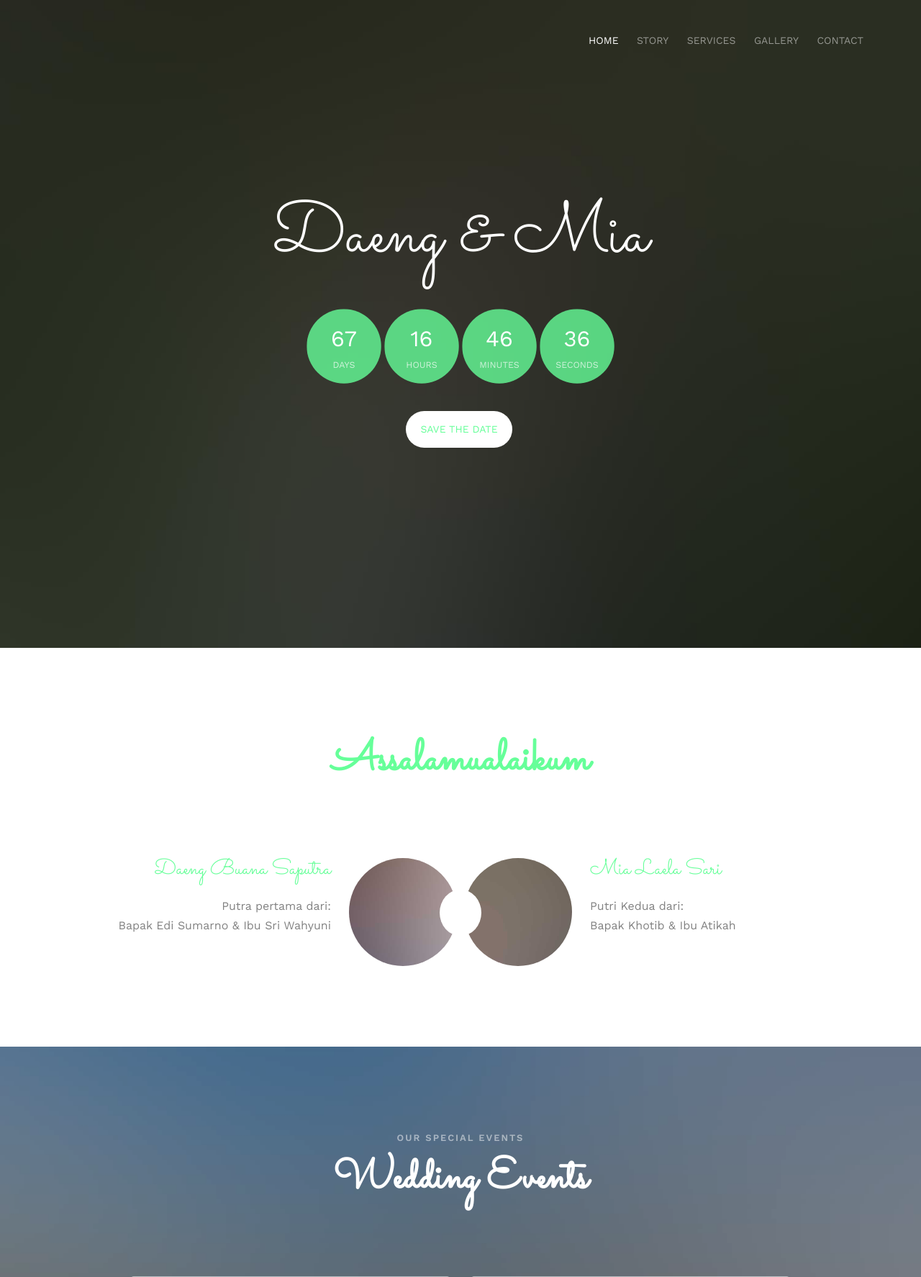
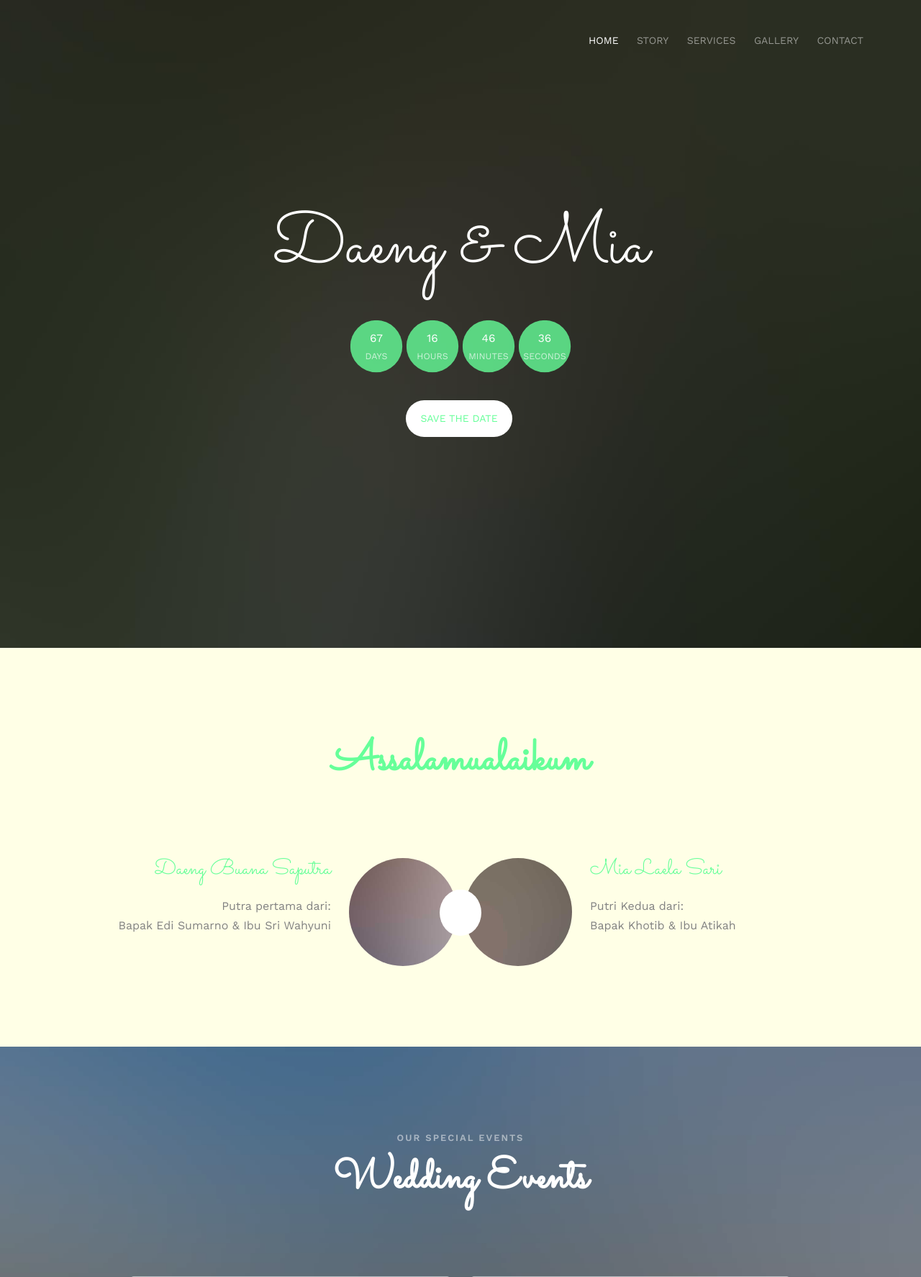
Before and after one commit to daengbusa/MiaDaeng, a PHP site: page / in a window 1280 px wide. Shown: the top 1774 px of the page at 72% size. Run offline with PHP 8.4, Linux system fonts and the light colour scheme; some web fonts are replaced.

Commit message:
Update style.css

```diff
--- a/css/style.css
+++ b/css/style.css
@@ -19,7 +19,7 @@ body {
   font-size: 16px;
   line-height: 1.7;
   color: #828282;
-  background: #fff;
+  background: #ffffe6;
 }
 
 #page {
@@ -943,8 +943,8 @@ form label {
 .simply-countdown > .simply-section {
   /* coutndown blocks */
   display: inline-block;
-  width: 100px;
-  height: 100px;
+  width: 70px;
+  height: 70px;
   background: rgba(102, 255, 153, 0.8);
   margin: 0 4px;
   -webkit-border-radius: 50%;
@@ -970,8 +970,8 @@ form label {
   /* countdown block inner div */
   display: table-cell;
   vertical-align: middle;
-  height: 100px;
-  width: 100px;
+  height: 70px;
+  width: 70px;
 }
 
 .simply-countdown > .simply-section .simply-amount,
@@ -982,7 +982,7 @@ form label {
 }
 
 .simply-countdown > .simply-section .simply-amount {
-  font-size: 30px;
+  font-size: 15px;
   /* amounts */
 }
 
```
